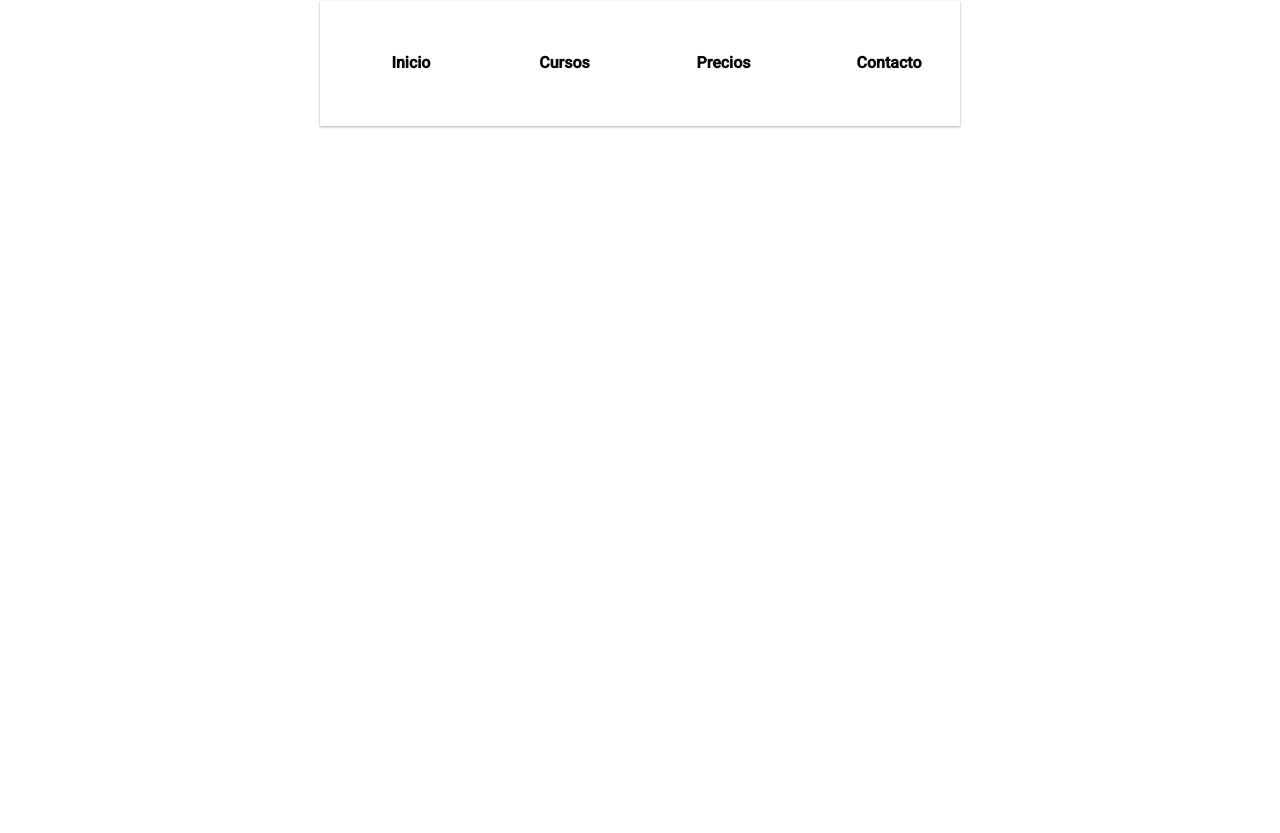
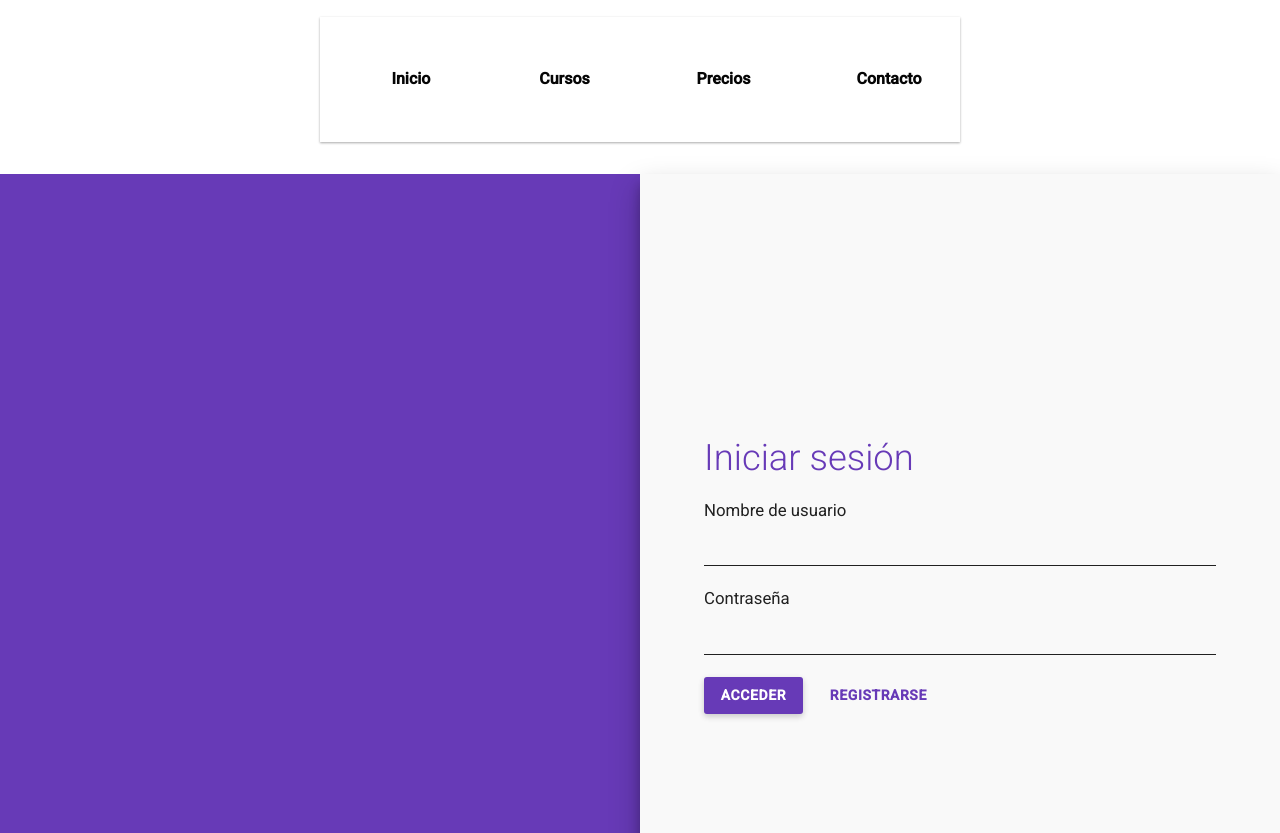
Before and after one commit to Alejandroo262/AcademiaIngles, an Angular app: page /pantalla-login in a window 1280 px wide. Before the commit this address led to /. Shown: the part 264-1097 px from the top of the page. Before the commit the page ends 800 px from the top, so only its background shows below. Built offline with nearby package versions, Linux system fonts and the light colour scheme.

Commit message:
Pantalla Log In

```diff
--- a/src/app/app-routing.module.ts
+++ b/src/app/app-routing.module.ts
@@ -13,7 +13,7 @@ const routes: Routes = [
   {path: 'pagina-contacto', component: PaginaContactoComponent},
   {path: 'pagina-precios', component: PreciosCursosComponent},
   {path: 'pagina-cursos', component: PaginaCursosComponent},
-  {path: 'pagina-login', component: PantallaLoginComponent},
+  {path: 'pantalla-login', component: PantallaLoginComponent},
   {path: 'pagina-contacto/:historial-contacto', component: HistorialContactoComponent}
 ];
 
--- a/src/app/componentes/menu/menu.component.html
+++ b/src/app/componentes/menu/menu.component.html
@@ -1,4 +1,4 @@
-<header><a [routerLink]="['pantalla-login']">Iniciar sesion</a></header>
+<header><button mat-raised-button class="basic" [routerLink]="['pantalla-login']">Iniciar sesion</button></header>
 <div class="menu">
     <a [routerLink]="['pantalla-inicial']"><img src="../../../assets/icon/logo.png"></a>
     <h2>{{title}}</h2>
--- a/src/app/pantalla-login/pantalla-login.component.html
+++ b/src/app/pantalla-login/pantalla-login.component.html
@@ -1 +1,98 @@
-<p>pantalla-login workss!</p>
+<!--Original CodePen: https://codepen.io/m2creates/pen/EEvGgW -->
+<div id="back">
+    <canvas id="canvas" class="canvas-back"></canvas>
+    <div class="backRight">
+    </div>
+    <div class="backLeft">
+    </div>
+  </div>
+
+  <div id="slideBox">
+    <div class="topLayer">
+
+
+
+      <!--Contenido de la izquierda-->
+      <div class="left">
+        <div class="content">
+          <h2>Formulario de registro</h2>
+          <form id="form-signup" method="post" onsubmit="return false;">
+            <div class="form-element form-stack">
+              <label for="username-signup" class="form-label">Nombre de usuario</label>
+              <input id="username-signup" type="text" name="username">
+            </div>
+            <div class="form-element form-stack">
+              <label for="email" class="form-label">Correo electrónico</label>
+              <input id="email" type="email" name="email">
+            </div>
+            <div class="form-element form-stack">
+              <label for="password-signup" class="form-label">Contraseña</label>
+              <input id="password-signup" type="password" name="password">
+            </div>
+            <!--Esto lo he puesto yo-->
+
+            <div class="form-element form-stack">
+              <label for="password-signup-repeat" class="form-label">Vuelva a introducir la contraseña</label>
+              <input id="password-signup-repeat" type="password" name="password-repeat">
+            </div>
+            <!--Fin de la repetición de password-->
+            <div class="form-element form-checkbox">
+              <input id="confirm-terms" type="checkbox" name="confirm" value="yes" class="checkbox">
+              <label for="confirm-terms">Estoy de acuerdo con los <a href="#">términos y condiciones de uso</a> y la <a href="#">política de privacidad</a> de este sitio.</label>
+            </div>
+            <div class="form-element form-submit">
+              <button id="signUp" class="signup" type="submit" name="signup">Registrarme</button>
+              <button id="goLeft" class="signup off" onclick="limpiarForm();">¿Ya tienes cuenta? Acceder</button>
+            </div>
+          </form>
+          <!--Ponga aquí más elementos si lo desea-->
+        </div>
+      </div>
+
+
+      <!--Contenido de la derecha-->
+      <div class="right">
+        <div class="content">
+          <h2>Iniciar sesión</h2>
+          <form id="form-login" method="post" onsubmit="return false;">
+            <div class="form-element form-stack">
+              <label for="username-login" class="form-label">Nombre de usuario</label>
+              <input id="username-login" type="text" name="username">
+            </div>
+            <div class="form-element form-stack">
+              <label for="password-login" class="form-label">Contraseña</label>
+              <input id="password-login" type="password" name="password">
+            </div>
+            <div class="form-element form-submit">
+              <button id="logIn" class="login" type="submit" name="login">Acceder</button>
+              <button id="goRight" class="login off" name="signup" onclick="limpiarForm();">Registrarse</button>
+            </div>
+          </form>
+          <!--Ponga aquí más elementos si lo desea-->
+        </div>
+      </div>
+
+    </div>
+
+  </div>
+
+  <!--
+
+  Remixed from "Sliding Login Form" Codepen by
+  C-Rodg (github.com/C-Rodg)
+  https://codepen.io/crodg/pen/yNKxej
+
+  Remixed from "Paper.js - Animated Shapes Header" Codepen by
+  Connor Hubeny (@cooper_hu)
+  https://codepen.io/cooper_hu/pen/ybxoev
+
+  Custom Checkbox based on the blog post by
+  Mik Ted (@inserthtml):
+  https://www.inserthtml.com/2012/06/custom-form-radio-checkbox/
+
+  HTML5 Form Validation based on the blog post by
+  Thoriq Firdaus (@tfirdaus):
+  https://webdesign.tutsplus.com/tutorials/
+  html5-form-validation-with-the-pattern-attribute--cms-25145
+
+  -->
--- a/src/app/pantalla-login/pantalla-login.component.scss
+++ b/src/app/pantalla-login/pantalla-login.component.scss
@@ -0,0 +1,286 @@
+$theme-signup: #03A9F4;
+$theme-signup-darken: #0288D1;
+$theme-signup-background: #2C3034;
+$theme-login: #673AB7;
+$theme-login-darken: #512DA8;
+$theme-login-background: #f9f9f9;
+$theme-dark: #212121;
+$theme-light: #e3e3e3;
+$font-default: 'Roboto', sans-serif;
+
+$success: #5cb85c;
+$error: #d9534f;
+
+body {
+  margin: 0;
+  height: 100%;
+  overflow: hidden;
+  width: 100% !important;
+  box-sizing: border-box;
+  font-family: $font-default;
+}
+
+.backRight {
+  position: absolute;
+  right: 0;
+  width: 50%;
+  height: 100%;
+  background: $theme-signup;
+}
+
+.backLeft {
+  position: absolute;
+  left: 0;
+  width: 50%;
+  height: 100%;
+  background: $theme-login;
+}
+
+#back {
+  width: 100%;
+  height: 100%;
+  position: absolute;
+  z-index: -999;
+}
+
+.canvas-back {
+  position: absolute;
+  top: 0;
+  left: 0;
+  width: 100%;
+  height: 100%;
+  z-index: 10;
+}
+
+#slideBox {
+  width: 50%;
+  max-height: 100%;
+  height: 100%;
+  overflow: hidden;
+  margin-left: 50%;
+  position: absolute;
+  box-shadow: 0 14px 28px rgba(0,0,0,0.25), 0 10px 10px rgba(0,0,0,0.22);
+}
+
+.topLayer {
+  width: 200%;
+  height: 100%;
+  position: relative;
+  left: 0;
+  left: -100%;
+}
+// Este es el label referente a los label de ambos lados
+label {
+  font-size: 1.2em;
+}
+
+input {
+  background-color: transparent;
+  border: 0;
+  outline: 0;
+  font-size: 1em;
+  padding: 8px 1px;
+  margin-top: 0.1em;
+}
+
+.left {
+  width: 50%;
+  height: 100%;
+  overflow: scroll;
+  background: $theme-signup-background;
+  left: 0;
+  position: absolute;
+  label {
+    color: $theme-light;
+  }
+  input {
+    border-bottom: 1px solid $theme-light;
+    color: $theme-light;
+    &:focus, &:active {
+      border-color: $theme-signup;
+      color: $theme-signup;
+    }
+    &:-webkit-autofill {
+      -webkit-box-shadow: 0 0 0 30px $theme-signup-background inset;
+      -webkit-text-fill-color: $theme-light;
+    }
+  }
+  a {
+    color: $theme-signup;
+  }
+}
+
+.right {
+  width: 50%;
+  height: 100%;
+  overflow: scroll;
+  background: $theme-login-background;
+  right: 0;
+  position: absolute;
+  label {
+    color: $theme-dark;
+  }
+  input {
+    border-bottom: 1px solid $theme-dark;
+    &:focus, &:active {
+      border-color: $theme-login;
+    }
+    &:-webkit-autofill {
+      -webkit-box-shadow: 0 0 0 30px $theme-login-background inset;
+      -webkit-text-fill-color: $theme-dark;
+    }
+  }
+}
+
+.content {
+  display: flex;
+  flex-direction: column;
+  justify-content: center;
+  min-height: 100%;
+  width: 80%;
+  margin: 0 auto;
+  position: relative;
+}
+
+.content h2 {
+  font-weight: 300;
+  font-size: 2.6em;
+  margin: 0.2em 0 0.1em;
+}
+
+.left .content h2 {
+  color: $theme-signup;
+}
+
+.right .content h2 {
+  color: $theme-login;
+}
+
+.form-element {
+  margin: 1.6em 0;
+  &.form-submit {
+    margin: 1.6em 0 0;
+  }
+}
+
+.form-stack {
+  display: flex;
+  flex-direction: column;
+}
+
+.checkbox {
+  -webkit-appearance: none;
+  outline: none;
+	background-color: $theme-light;
+	border: 1px solid $theme-light;
+	box-shadow: 0 1px 2px rgba(0,0,0,0.05), inset 0px -15px 10px -12px rgba(0,0,0,0.05);
+	padding: 12px;
+	border-radius: 4px;
+	display: inline-block;
+	position: relative;
+}
+.checkbox:focus, .checkbox:checked:focus,
+.checkbox:active, .checkbox:checked:active {
+  border-color: $theme-signup;
+	box-shadow: 0 1px 2px rgba(0,0,0,0.05), inset 0px 1px 3px rgba(0,0,0,0.1);
+}
+
+.checkbox:checked {
+  outline: none;
+	box-shadow: 0 1px 2px rgba(0,0,0,0.05), inset 0px -15px 10px -12px rgba(0,0,0,0.05), inset 15px 10px -12px rgba(255,255,255,0.1);
+}
+
+.checkbox:checked:after {
+  outline: none;
+	content: '\2713';
+  color: $theme-signup;
+	font-size: 1.4em;
+  font-weight: 900;
+	position: absolute;
+	top: -4px;
+	left: 4px;
+}
+
+.form-checkbox {
+  display: flex;
+  align-items: center;
+
+  //Este es el label referente a las letras del checkbox
+  label {
+    margin: 0 6px 0;
+    font-size: 1.2em;
+  }
+}
+
+button {
+  padding: 0.8em 1.2em;
+  margin: 0 10px 0 0;
+  width: auto;
+  font-weight: 600;
+  text-transform:  uppercase;
+  font-size: 1em;
+  color: #fff;
+  line-height: 1em;
+  letter-spacing: 0.6px;
+  border-radius: 3px;
+  box-shadow: 0 2px 6px rgba(0,0,0,0.1), 0 3px 6px rgba(0,0,0,0.1);
+  border: 0;
+  outline: 0;
+  transition: all 0.25s;
+  &.signup {
+    background: $theme-signup;
+  }
+  &.login {
+    background: $theme-login;
+  }
+  &.off {
+    background: none;
+    box-shadow: none;
+    margin: 0;
+
+    &.signup {
+      color: $theme-signup;
+    }
+    &.login {
+      color: $theme-login;
+    }
+  }
+}
+
+button:focus, button:active, button:hover {
+  box-shadow: 0 4px 7px rgba(0,0,0,0.1), 0 3px 6px rgba(0,0,0,0.1);
+  &.signup {
+    background: $theme-signup-darken;
+  }
+  &.login {
+    background: $theme-login-darken;
+  }
+  &.off {
+    box-shadow: none;
+    &.signup {
+      color: $theme-signup;
+      background: $theme-dark;
+    }
+    &.login {
+      color: $theme-login-darken;
+      background: $theme-light;
+    }
+  }
+}
+
+@media only screen and (max-width: 768px) {
+  #slideBox {
+    width: 80%;
+    margin-left: 20%;
+  }
+  .signup-info, .login-info {
+    display: none;
+  }
+}
+
+.basic {
+    display: table-cell;
+    font-size: 14px;
+    margin-left: 8px;
+    min-width: 120px;
+}
```
Also changed, not shown: src/app/app.module.ts (+3 -6 lines), src/app/pagina-contacto/historial-contacto/historial-contacto.component.html (indentation only).
